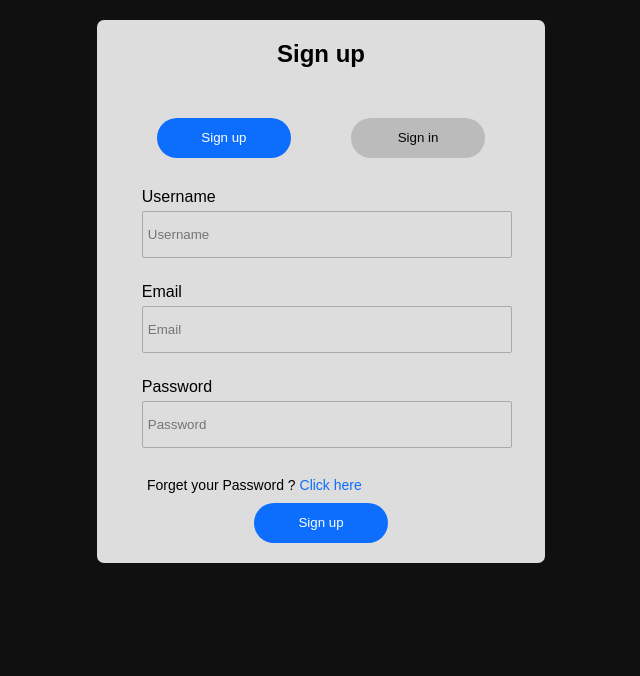
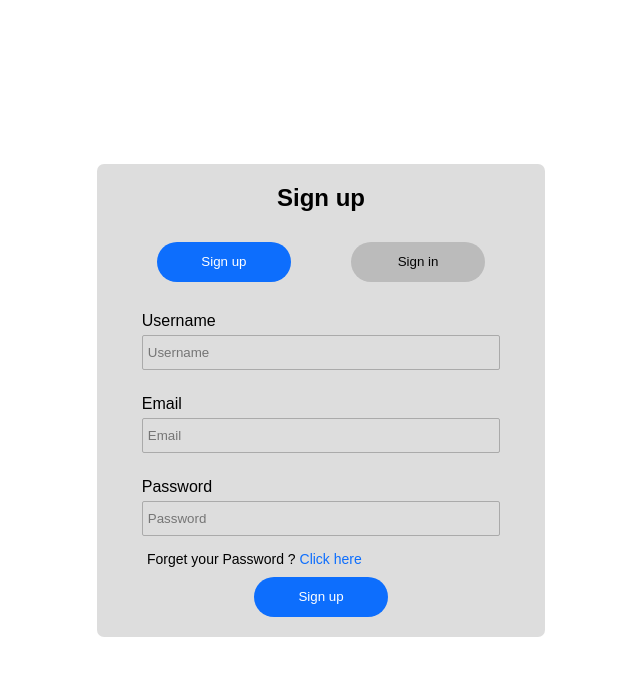
Before and after one commit to CodeTutorial4Web/gameEarth, a plain HTML site: page log.html in a window 1280 px wide. Shown: the whole page, without its empty margins (319-959 px from the left). Drawn offline with Linux system fonts and the light colour scheme.

Commit message:
Login sign up update1

```diff
--- a/css/log.css
+++ b/css/log.css
@@ -1,28 +1,30 @@
+* {
+    padding: 0;
+    margin: 0;
+    box-sizing: border-box;
+}
+
+
+
 body {
     display: flex;
     justify-content: center;
     align-items: center;
+    flex-direction: column;
+    font-family: Arial, sans-serif;
     height: 100vh;
-    background-color: #101010;
-    font-family: Arial, sans-serif;
   }
   @import url('https://fonts.googleapis.com/css2?family=Poppins:ital,wght@0,100;0,200;0,300;0,400;0,500;0,600;0,700;0,800;0,900;1,100;1,200;1,300;1,400;1,500;1,600;1,700;1,800;1,900&display=swap');
   @import url('https://fonts.googleapis.com/css2?family=Rowdies:wght@300;400;700&display=swap');
 
   .registration-container{
-    width: 100vw;
-    height: 100vh;
+    width: 100%;
+    display: flex;
     justify-content: center;
     align-items: center;
     text-align: center;
-    position: fixed;
-    left: 0;
-    right: 0;
-    bottom: 0;
-    top:0;
-    background-color: transparent;
-    z-index: 9999999999999999999999999999999;
-  }
+    height: 100%;
+}
 
 
   .regestration-form-cont{
@@ -31,7 +33,7 @@ body {
       background-color: #ddd;
       margin: auto;
       border-radius: 7px;
-      z-index: 99999999999999999999999999999999999999999999999999999999999999;
+
 
   }
 
```
